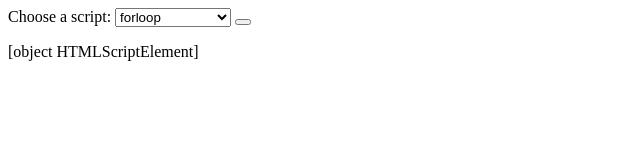
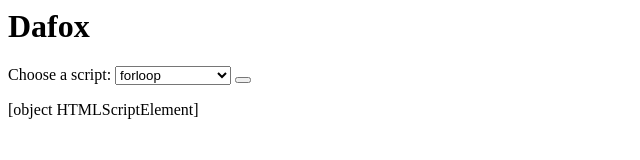
Before and after one commit to devosm/learningjs, a plain HTML site: page index.html in a window 1280 px wide. Shown: the whole page, without its empty margins (0-640 px from the left). Drawn offline with Linux system fonts and the light colour scheme.

Commit message:
Testing Github Pages

```diff
--- a/index.html
+++ b/index.html
@@ -1,3 +1,5 @@
+<h1>Dafox</h1>
+
 <form>
     <label for="Scripts">Choose a script:</label>
     <select name="Scripts" id="scripts-el">
```
